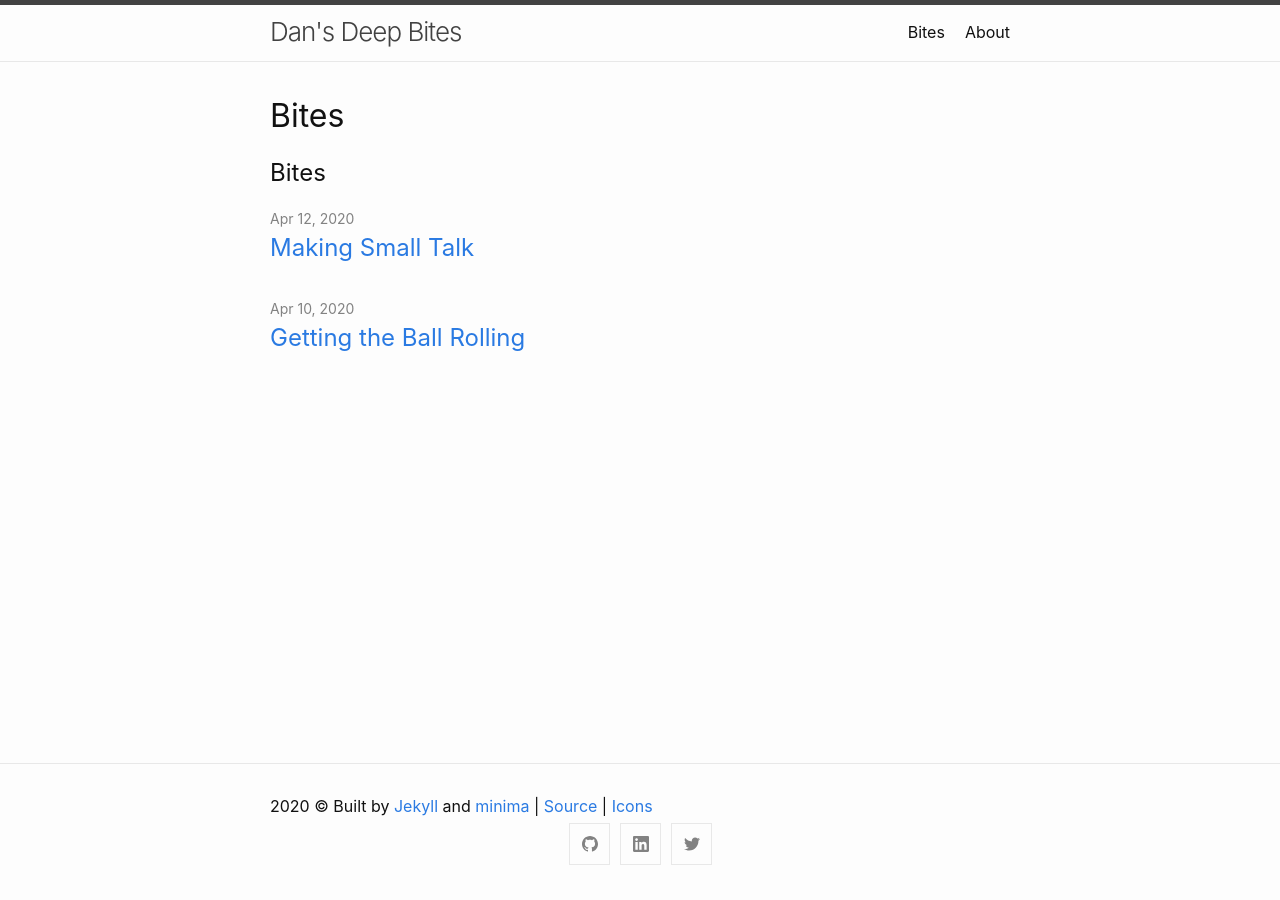
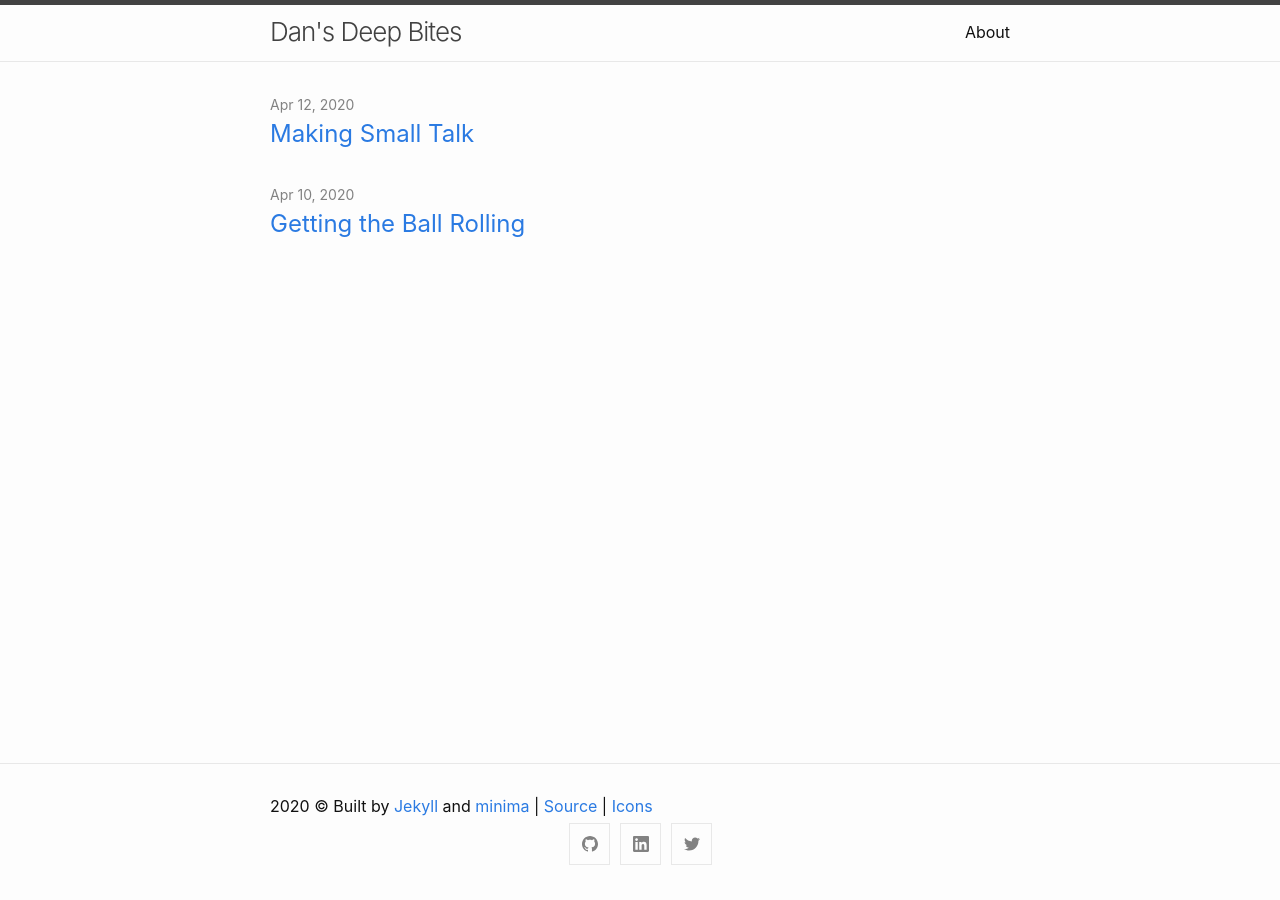
Before and after one commit to D-J-Harris/d-j-harris.github.io, a Jekyll site: the page built from index.md, in a window 1280 px wide. Built offline with Jekyll 4.4.1, drawn with Linux system fonts in a browser that asks for light colours; nearby versions of some CDN libraries; our own code applies the rules of GitHub Pages for plain Markdown files.

Commit message:
Update index.md

```diff
--- a/index.md
+++ b/index.md
@@ -7,5 +7,3 @@
 #
 layout: home
 ---
-
-## Bites
```
